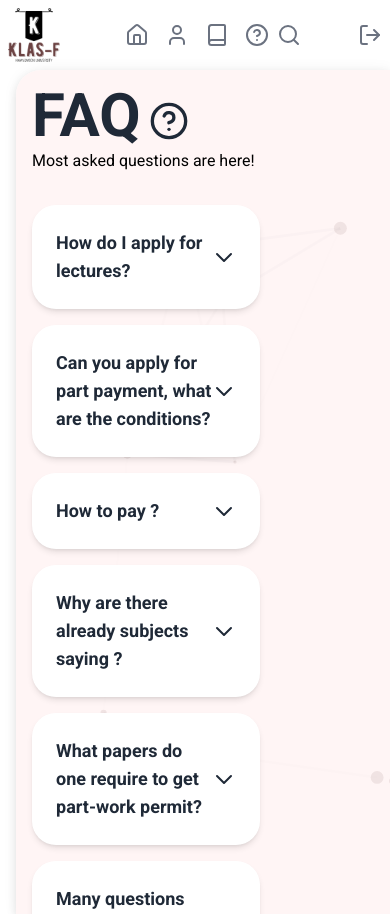
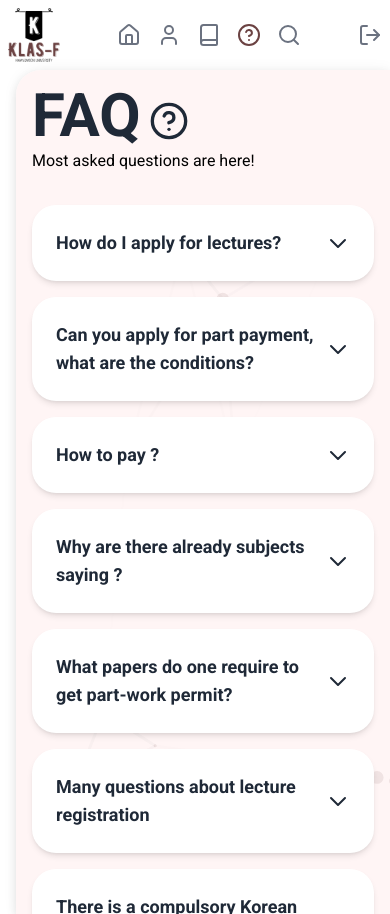
Before and after one commit to ChoiVadim/klas_f_fe, a React (Vite) app: page /faq in a window 390 px wide. Built offline with nearby package versions, Linux system fonts and the light colour scheme.

Commit message:
[Fix] Header margins

```diff
--- a/src/components/header.tsx
+++ b/src/components/header.tsx
@@ -5,9 +5,9 @@ import { Link, useLocation } from 'react-router-dom';
 export default function Header() {
     const location = useLocation();
     const homeColor = location.pathname === '/' ? 'text-primary' : 'text-muted-foreground';
-    const todoColor = location.pathname === '/todos' ? 'text-primary' : 'text-muted-foreground';
-    const chatColor = location.pathname === '/chat' ? 'text-primary' : 'text-muted-foreground';
-    const settingsColor = location.pathname === '/settings' ? 'text-primary' : 'text-muted-foreground';
+    const todoColor = location.pathname === '/mypage' ? 'text-primary' : 'text-muted-foreground';
+    const chatColor = location.pathname === '/lectures' ? 'text-primary' : 'text-muted-foreground';
+    const settingsColor = location.pathname === '/faq' ? 'text-primary' : 'text-muted-foreground';
 
     return (
         <><div className="hidden md:flex items-center p-2 pl-4 bg-white md:w-full md:justify-between">
@@ -71,7 +71,9 @@ export default function Header() {
                         <Link to="/faq" className={`p-2 rounded-lg hover:bg-background transition-colors flex flex-col items-center ${settingsColor} z-10`}>
                             <HelpCircle className="w-6 h-6" /> {/* Changed to HelpCircle icon */}
                         </Link>
-                        <Search className="w-6 h-6 text-muted-foreground" />
+                        <Link to="/search" className="p-2 rounded-lg hover:bg-background transition-colors flex flex-col items-center z-10">
+                            <Search className="w-6 h-6 text-muted-foreground" />
+                        </Link>
                     </div>
                     <div className="flex items-center">
                         <LogOut className="w-6 h-6 text-muted-foreground" />
--- a/src/routes/faq.tsx
+++ b/src/routes/faq.tsx
@@ -9,11 +9,11 @@ export default function FAQPage() {
     const questions = [
         {
             question: "How do I apply for lectures?",
-            answer: "First year students apply as freshmen, others later."
+            answer: "There are 2 different periods of application for classes. 1st one consists of 3 days for different departments. Only 2-4 year students can apply during this period. 2nd one is for 1st year students and lasts for 1 day. You can apply for lectures via Kwangwoon Class Registration program. <a href='https://klas.kw.ac.kr/std/cps/atnlc/LctreReqstNewProgPage.do' target='_blank'>Download here!</a>"
         },
         {
             question: "Can you apply for part payment, what are the conditions?",
-            answer: "Part payment is available only when you have to pay more than 1 mil won, it’s divided by 1 mil; e.g. Gotta pay 1.5 mil -> 1 part: 1 mil, 2 part: 500k"
+            answer: "Part payment is available only if you have to pay more than 1,000,000 KRW. The sum is divided by 1,000,000 KRW; e.g. If your tuition is 1,500,000 this term, the payment is divided into two parts: 1,000,000 KRW and 500,000 KRW. The first part is paid before the semester starts, the second part is paid next month."
         },
         {
             question: "How to pay ?",
@@ -118,7 +118,7 @@ export default function FAQPage() {
                     <h2 className="font-medium mb-8 mr-10">
                         Most asked questions are here!
                     </h2>
-                    <div className="flex flex-col gap-4 md:gap-4 md:mr-16 w-2/3">
+                    <div className="flex flex-col gap-4 md:gap-4 md:mr-16 md:w-2/3">
                         {questions.map((question, index) => {
                                 const isOpen = expanded[index];
                                 return (
@@ -137,7 +137,7 @@ export default function FAQPage() {
                                         <div
                                             className={`overflow-hidden transition-all duration-300 ease-in-out ${isOpen ? "max-h-40" : "max-h-0"}`} // Add transition classes
                                         >
-                                            <p className="text-sm text-muted-foreground p-6 pt-0">{question.answer}</p>
+                                            <div className="text-sm text-muted-foreground p-6 pt-0" dangerouslySetInnerHTML={{ __html: question.answer }}></div>
                                         </div>
                                     </div>
                                 );
```
